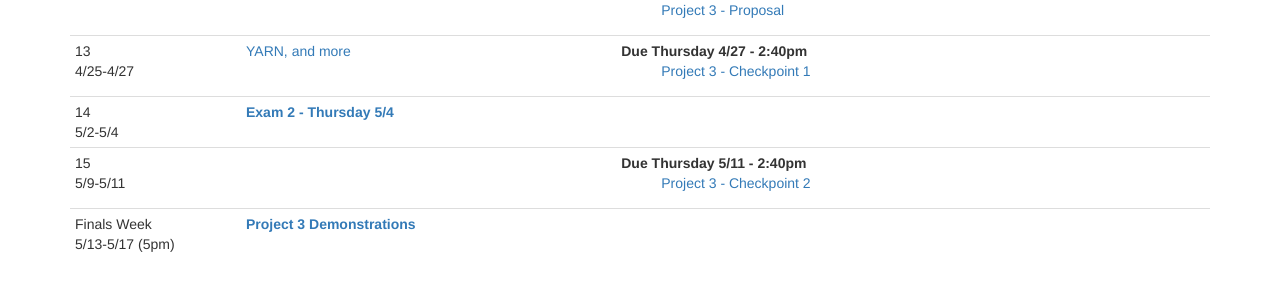
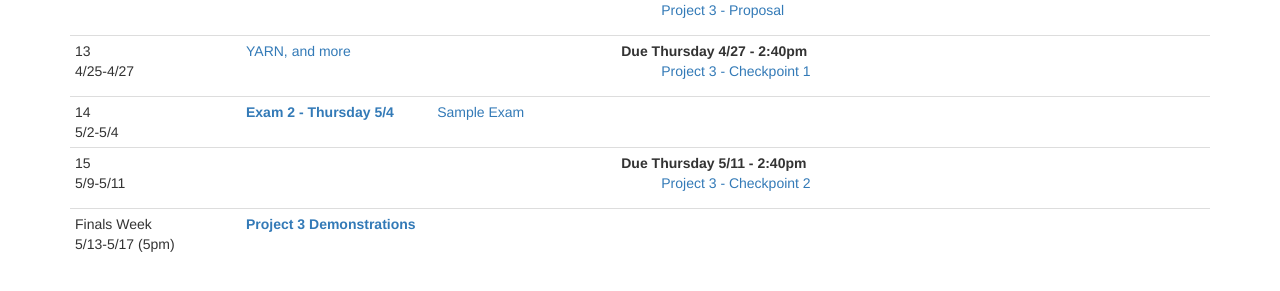
Before and after one commit to CS682-S17/cs682-s17.github.io, a Jekyll site: the page built from schedule.html, in a window 1280 px wide and 900 px high, scrolled down 597 px. Shown: the part 601-892 px from the top of the window. Built offline with Jekyll 4.4.1, drawn with Linux system fonts in a browser that asks for light colours.

Commit message:
add link to exam 2 sample

```diff
--- a/schedule.html
+++ b/schedule.html
@@ -219,7 +219,12 @@ title: Schedule
 		</tr>
 		<tr>
 			<td>14<br/>5/2-5/4</td>
-			<td colspan="3"><strong><span class="text-primary">Exam 2 - Thursday 5/4</span></strong></td>
+			<td ><strong><span class="text-primary">Exam 2 - Thursday 5/4</span></strong></td>
+			<td>
+				<a href="https://github.com/CS682-S17/notes/blob/master/exam2sample.pdf">Sample Exam</a>
+			</td>
+			<td>
+			</td>
 		</tr>
 		<tr>
 			<td>15<br/>5/9-5/11</td>
```
